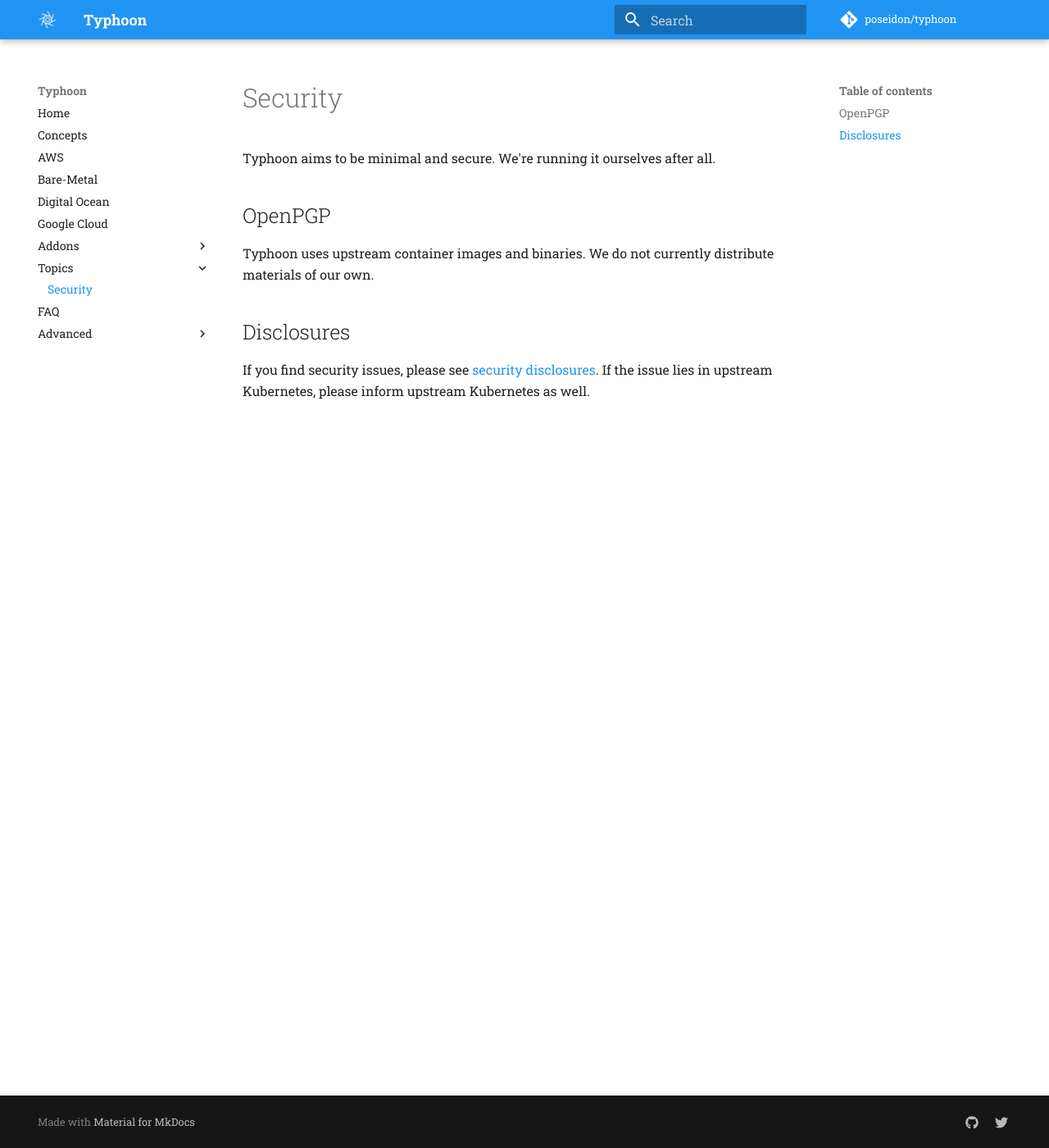
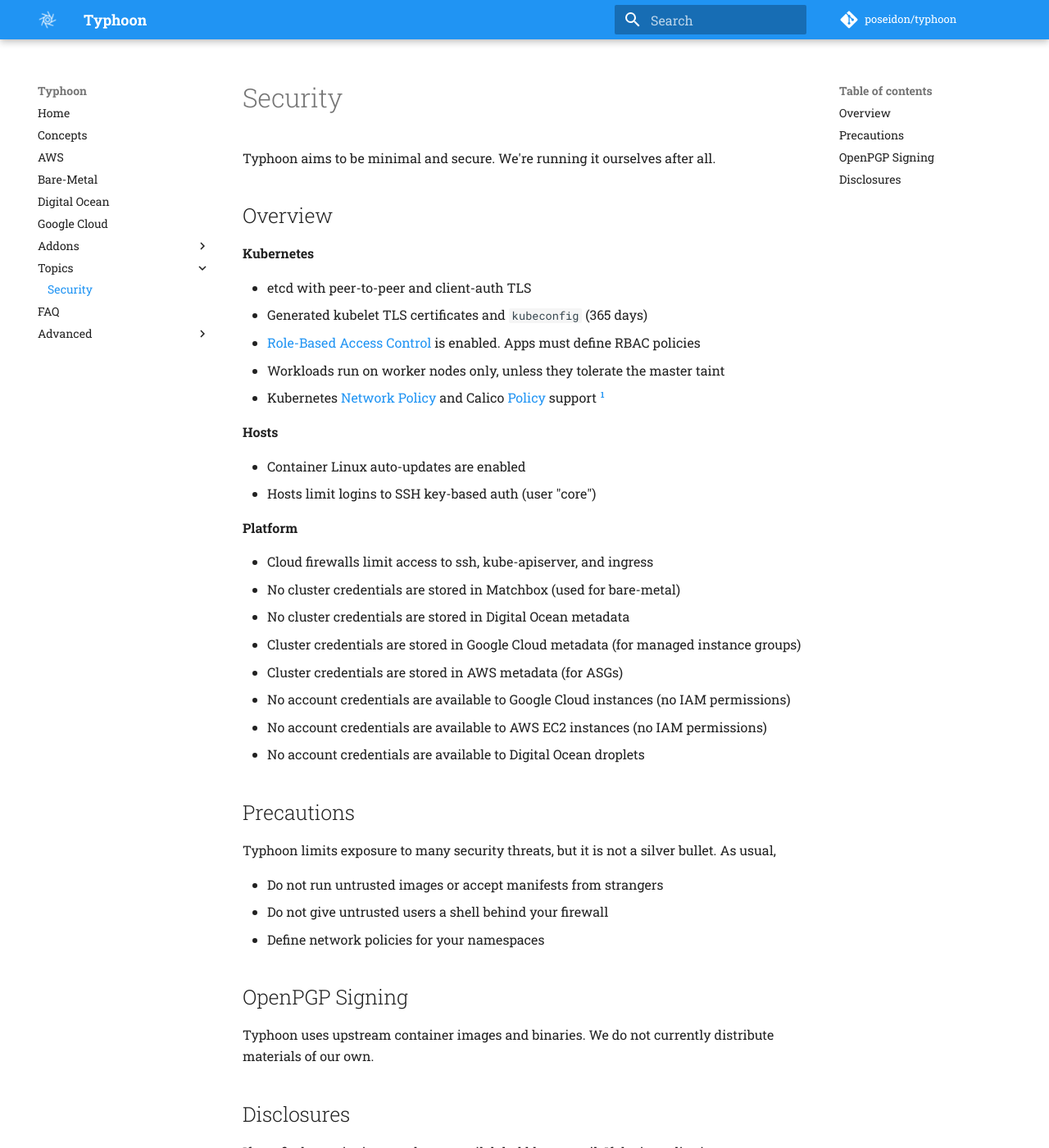
Before and after one commit to poseidon/typhoon, an MkDocs documentation site: the page built from docs/topics/security.md, in a window 1280 px wide and 1400 px high. Shown: the whole window at 82% size. Built offline with MkDocs 1.6.1 and Material for MkDocs 9.7.7, drawn with Linux system fonts in a browser that asks for light colours; comment, search, counter and statistics services are not loaded; old or Windows-style settings are respelled for this version of MkDocs; some of the changed text lies outside the part shown.

Commit message:
docs: Add details about security features

```diff
--- a/docs/topics/security.md
+++ b/docs/topics/security.md
@@ -2,10 +2,46 @@
 
 Typhoon aims to be minimal and secure. We're running it ourselves after all.
 
-## OpenPGP
+## Overview
+
+**Kubernetes**
+
+* etcd with peer-to-peer and client-auth TLS
+* Generated kubelet TLS certificates and `kubeconfig` (365 days)
+* [Role-Based Access Control](https://kubernetes.io/docs/admin/authorization/rbac/) is enabled. Apps must define RBAC policies
+* Workloads run on worker nodes only, unless they tolerate the master taint
+* Kubernetes [Network Policy](https://kubernetes.io/docs/concepts/services-networking/network-policies/) and Calico [Policy](https://docs.projectcalico.org/latest/reference/calicoctl/resources/policy) support [^1]
+
+[^1]: Requires `networking = "calico"`. Calico is the default on AWS, bare-metal, and Google Cloud. Digital Ocean is limited to `networking = "flannel"`.
+
+**Hosts**
+
+* Container Linux auto-updates are enabled
+* Hosts limit logins to SSH key-based auth (user "core")
+
+**Platform**
+
+* Cloud firewalls limit access to ssh, kube-apiserver, and ingress
+* No cluster credentials are stored in Matchbox (used for bare-metal)
+* No cluster credentials are stored in Digital Ocean metadata
+* Cluster credentials are stored in Google Cloud metadata (for managed instance groups)
+* Cluster credentials are stored in AWS metadata (for ASGs)
+* No account credentials are available to Google Cloud instances (no IAM permissions)
+* No account credentials are available to AWS EC2 instances (no IAM permissions)
+* No account credentials are available to Digital Ocean droplets
+
+## Precautions
+
+Typhoon limits exposure to many security threats, but it is not a silver bullet. As usual,
+
+* Do not run untrusted images or accept manifests from strangers
+* Do not give untrusted users a shell behind your firewall
+* Define network policies for your namespaces
+
+## OpenPGP Signing
 
 Typhoon uses upstream container images and binaries. We do not currently distribute materials of our own.
 
 ## Disclosures
 
-If you find security issues, please see [security disclosures](/topics/security). If the issue lies in upstream Kubernetes, please inform upstream Kubernetes as well.
+If you find security issues, please email dghubble at gmail. If the issue lies in upstream Kubernetes, please inform upstream Kubernetes as well.
```
